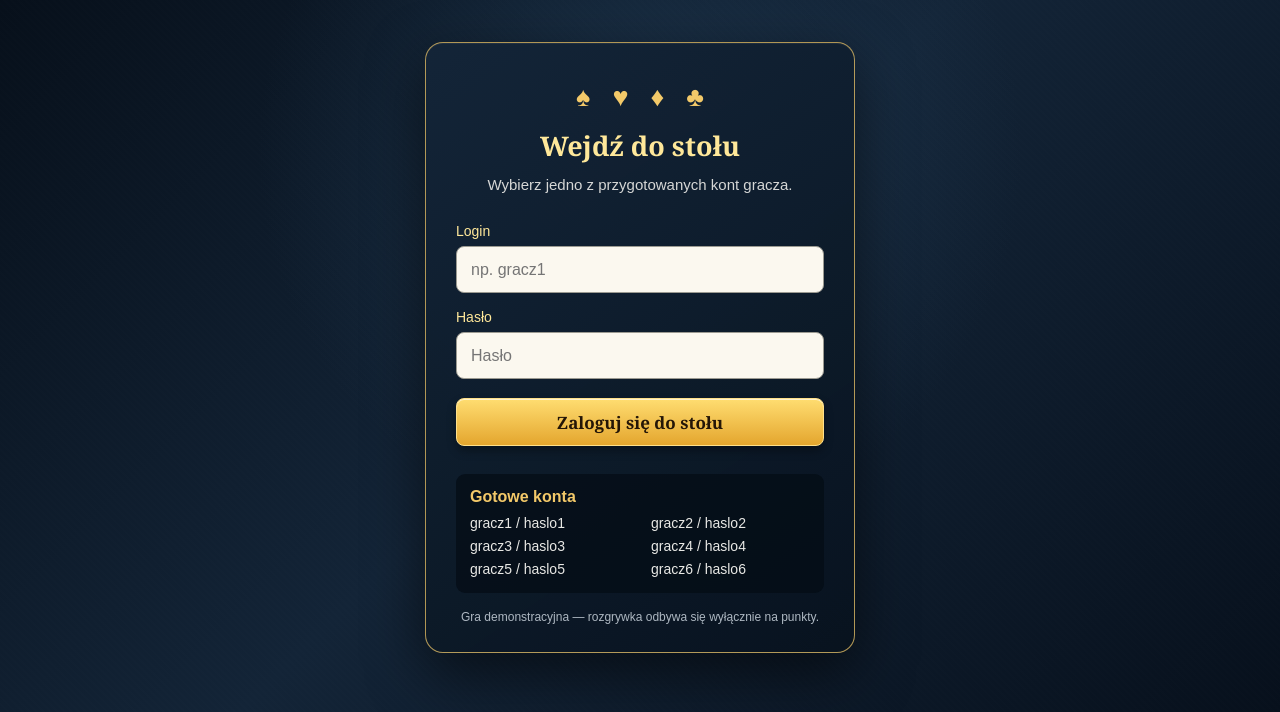
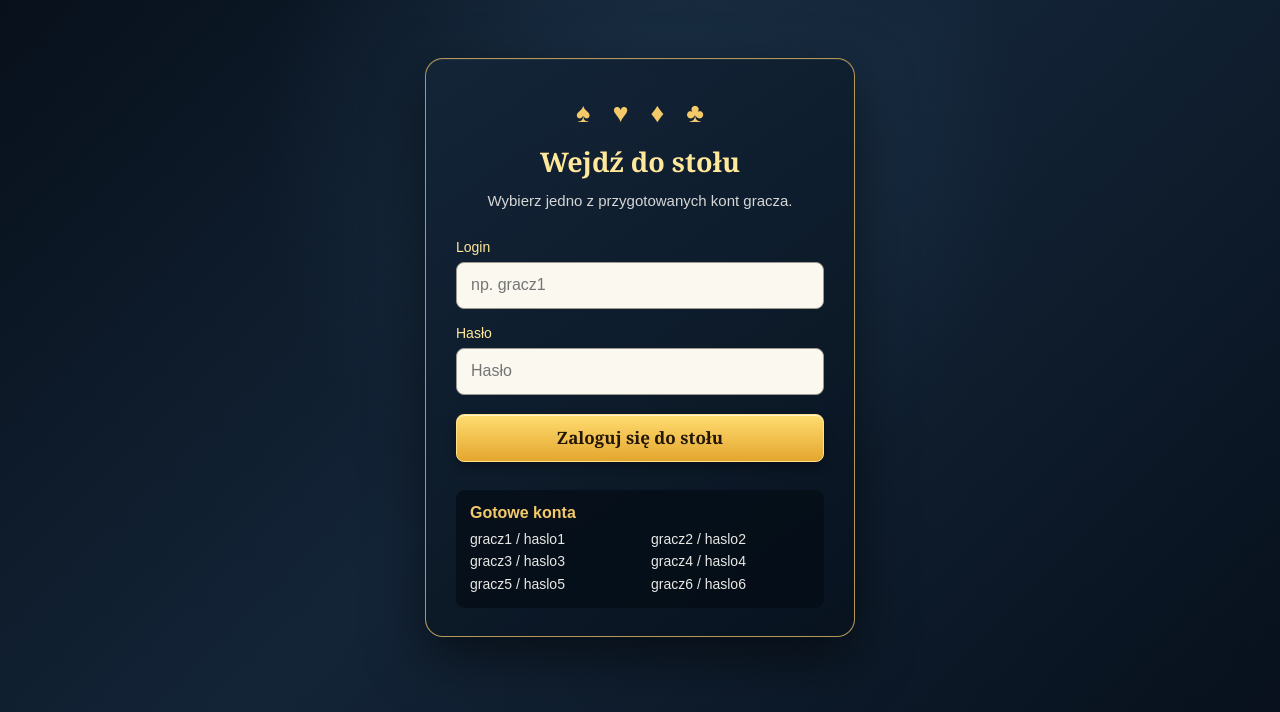
Before and after one commit to djdracha/cer-wz, a Flask app: page /login in a window 1280 px wide. Shown: the part 88-800 px from the top of the page. Run offline with Flask 3, Linux system fonts and the light colour scheme.

Commit message:
Remove demo game hint from login.html
Removed demo game hint from login page.

```diff
--- a/templates/login.html
+++ b/templates/login.html
@@ -316,8 +316,6 @@
                     <span>gracz6 / haslo6</span>
                 </div>
             </div>
-
-            <p class="hint">Gra demonstracyjna — rozgrywka odbywa się wyłącznie na punkty.</p>
         </section>
     </main>
 </body>
```
